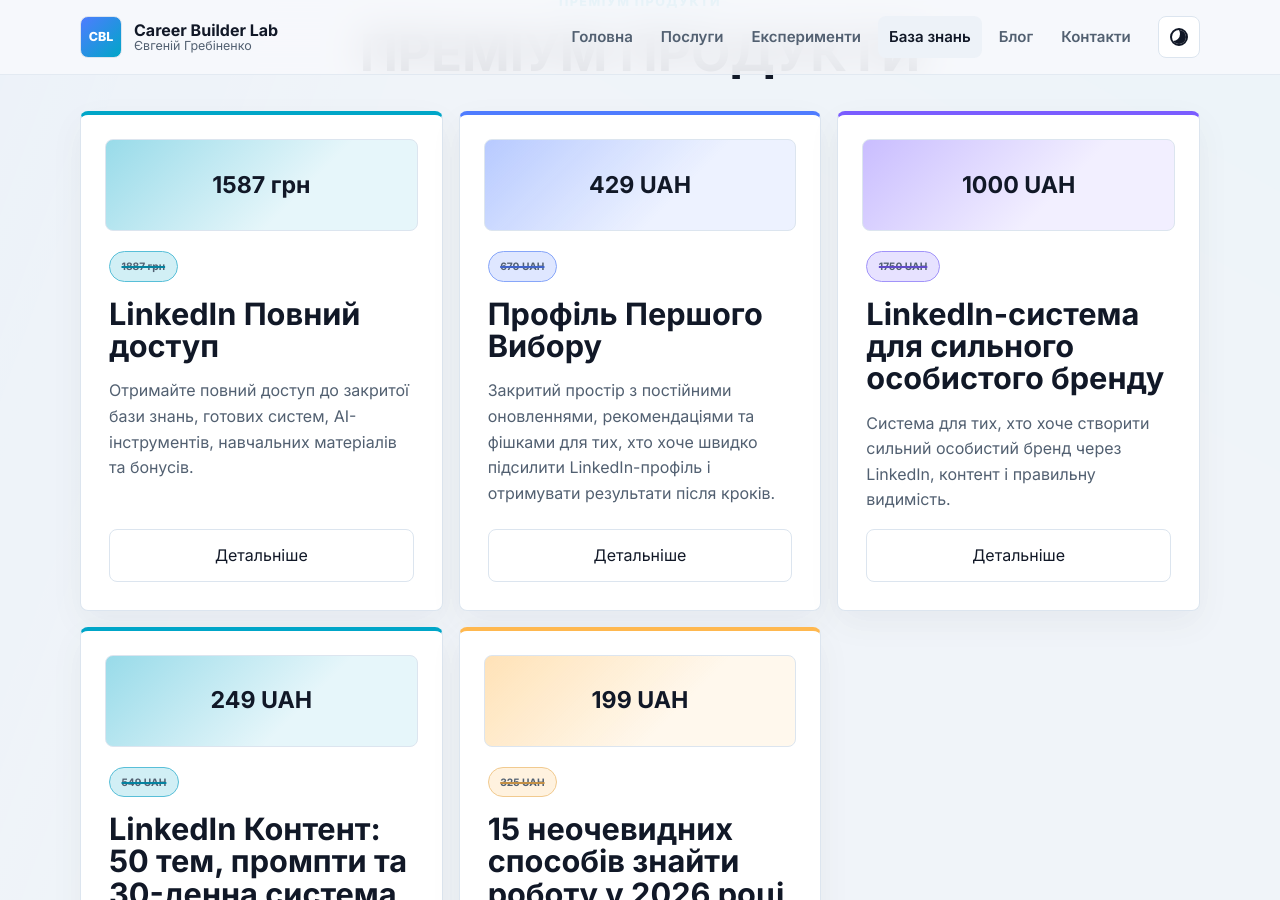
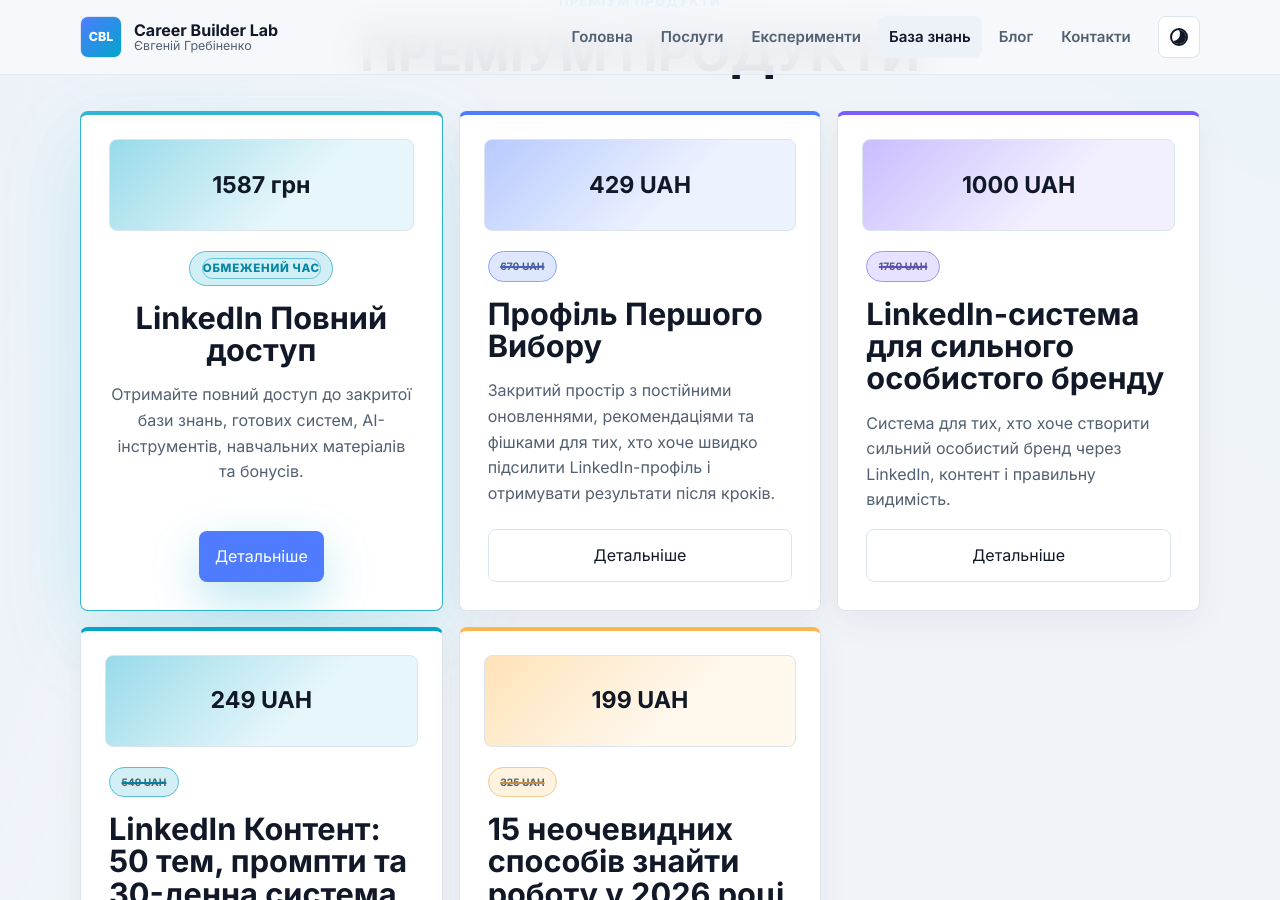
Before and after one commit to jenya112115-source/careerbuilderlab, a Jekyll site: the page built from pages/free.html, in a window 1280 px wide and 900 px high, scrolled down 1671 px. Built offline with Jekyll 4.4.1, drawn with Linux system fonts in a browser that asks for light colours.

Commit message:
Add files via upload

```diff
--- a/pages/free.html
+++ b/pages/free.html
@@ -39,7 +39,7 @@
     <div class="card-grid premium-grid">
       {% assign products = site.products | sort: "order" %}
       {% for product in products %}
-        <article class="card product-card" style="--product-accent: {{ product.accent }}">
+        <article class="card product-card{% if product.featured_product %} product-card-featured{% endif %}" style="--product-accent: {{ product.accent }}">
           {% if product.card_image %}
             <img class="card-cover" src="{{ product.card_image | relative_url }}" alt="">
           {% else %}
@@ -48,11 +48,15 @@
             </div>
           {% endif %}
           <p class="price-pill">
-            {% if product.old_price %}<span class="old-price">{{ product.old_price }}</span>{% endif %}
+            {% if product.featured_badge %}
+              <span class="product-limited-badge">{{ product.featured_badge }}</span>
+            {% elsif product.old_price %}
+              <span class="old-price">{{ product.old_price }}</span>
+            {% endif %}
           </p>
           <h2><a href="{{ product.url | relative_url }}">{{ product.title }}</a></h2>
           <p>{{ product.description }}</p>
-          <a class="button secondary" href="{{ product.url | relative_url }}">Детальніше</a>
+          <a class="button{% if product.featured_product %} primary product-gradient-link{% else %} secondary{% endif %}" href="{{ product.url | relative_url }}">Детальніше</a>
         </article>
       {% endfor %}
     </div>
```
